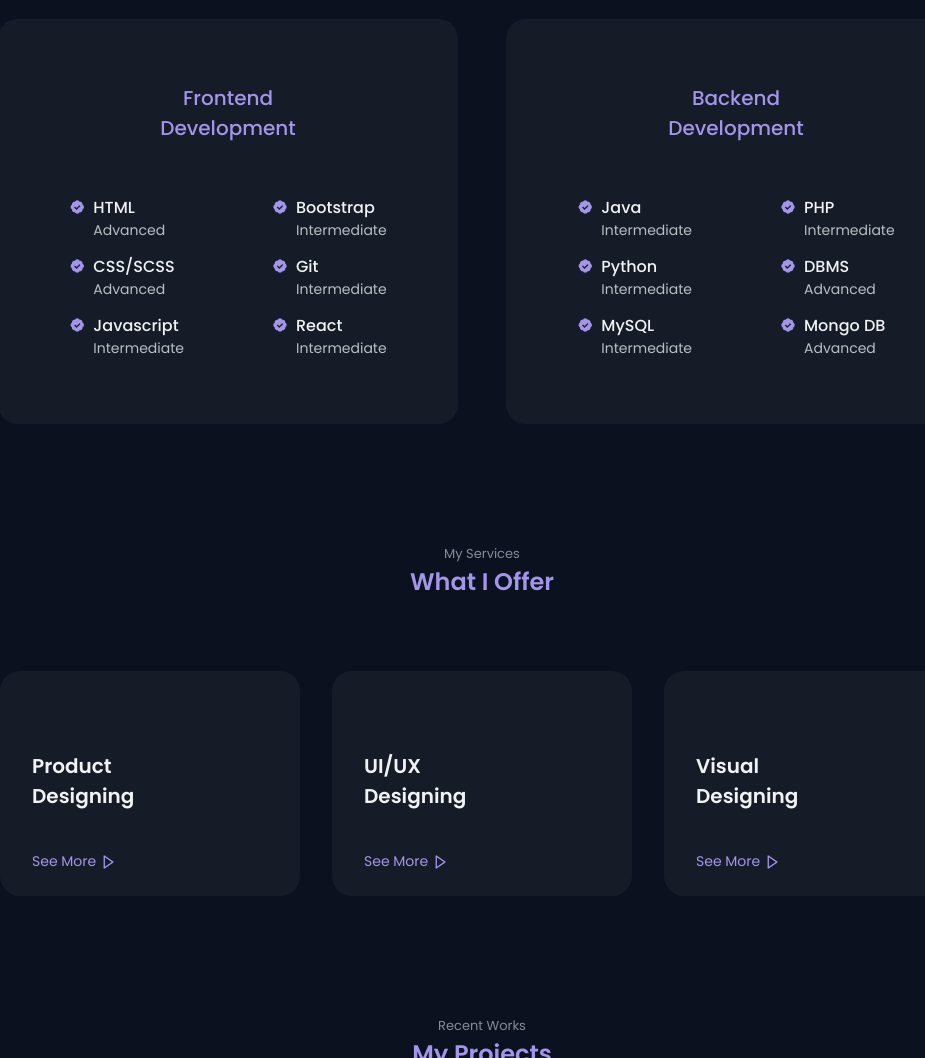
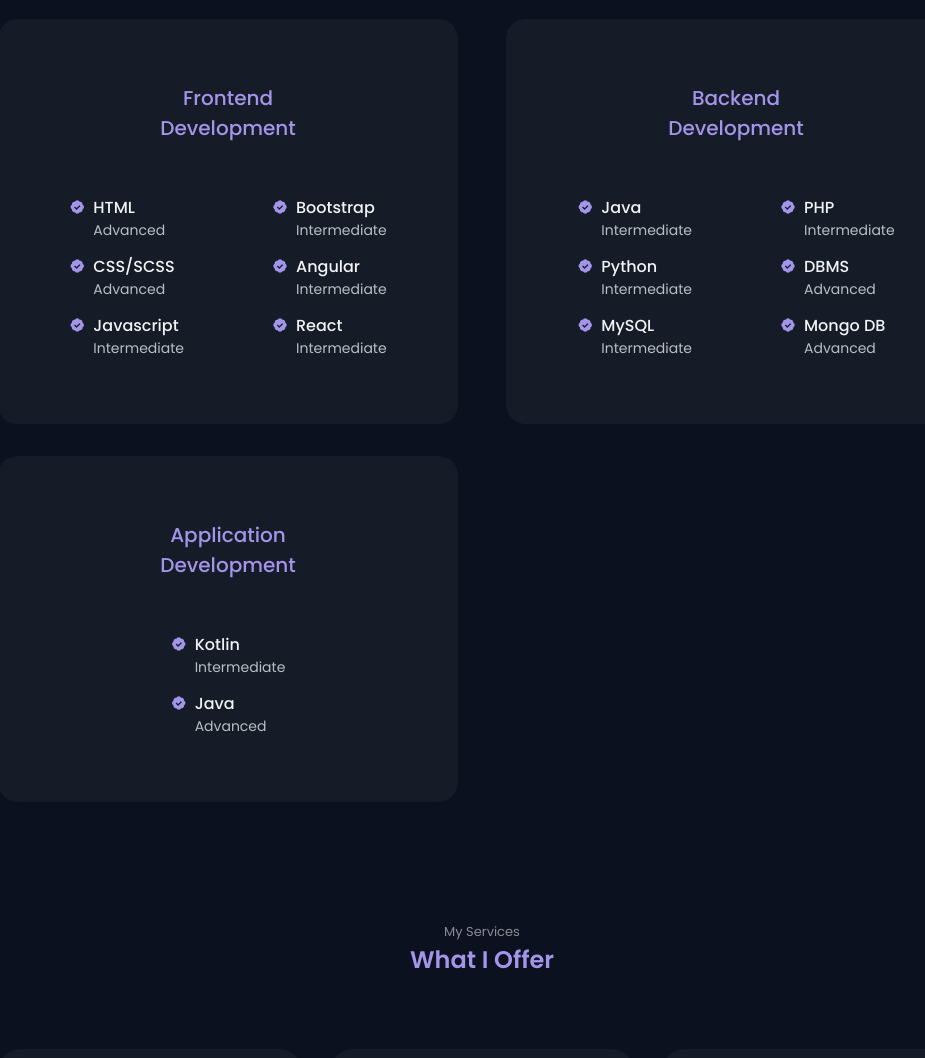
Before and after one commit to prathameshgiri2/prathameshgiri2.github.io, a plain HTML site: page index.html in a window 1280 px wide. Shown: the part 2195-3253 px from the top of the page, without its empty margins (158-1083 px from the left). Drawn offline with nearby package versions, Linux system fonts and the light colour scheme.

Commit message:
Add files via upload

```diff
--- a/index.html
+++ b/index.html
@@ -245,7 +245,7 @@
                                 <i class='bx bxs-badge-check'></i>
 
                                 <div>
-                                    <h3 class="skills__name">Git</h3>
+                                    <h3 class="skills__name">Angular</h3>
                                     <span class="skills__level">Intermediate</span>
                                 </div>
                             </div>
@@ -258,6 +258,13 @@
                                     <span class="skills__level">Intermediate</span>
                                 </div>
                             </div>
+
+
+
+
+
+
+
 
                         </div>
                     </div>
@@ -320,6 +327,35 @@
 
                                 <div>
                                     <h3 class="skills__name">Mongo DB</h3>
+                                    <span class="skills__level">Advanced</span>
+                                </div>
+                            </div>
+
+                        </div>
+                    </div>
+                </div>
+
+                <div class="skills__content">
+                    <h3 class="skills__title">Application Development</h3>
+
+                    <div class="skills__box">
+                        <div class="skills__group">
+                            <div class="skills__data">
+                                <i class='bx bxs-badge-check'></i>
+
+                                <div>
+                                    <h3 class="skills__name">Kotlin</h3>
+                                    <span class="skills__level">Intermediate</span>
+                                </div>
+                            </div>
+
+
+
+                            <div class="skills__data">
+                                <i class='bx bxs-badge-check'></i>
+
+                                <div>
+                                    <h3 class="skills__name">Java</h3>
                                     <span class="skills__level">Advanced</span>
                                 </div>
                             </div>
```
